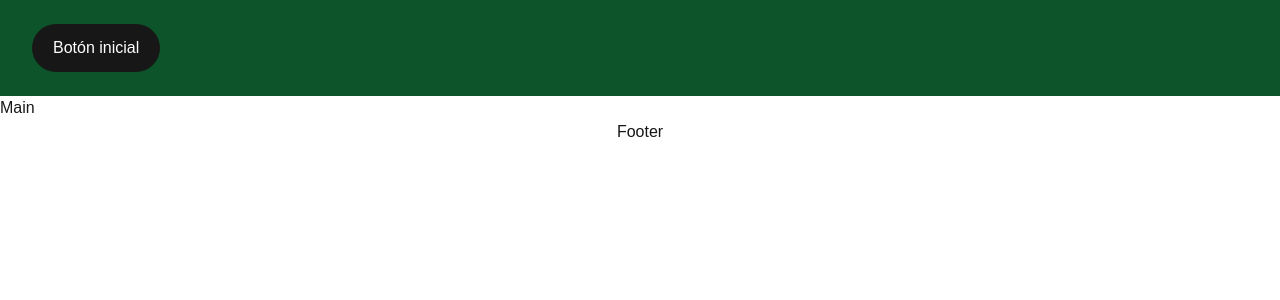
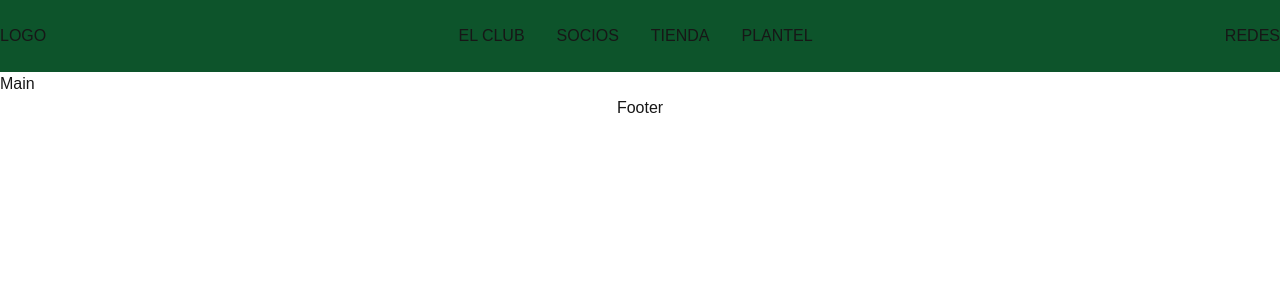
Before and after one commit to CristianTapia/csd-los-apostoles, a Next.js app: page / in a window 1280 px wide. Shown: the top 300 px of the page. Built offline with nearby package versions, Linux system fonts and the light colour scheme.

Commit message:
Adding functionality to header

```diff
--- a/app/page.tsx
+++ b/app/page.tsx
@@ -1,18 +1,31 @@
 export default function Home() {
   return (
     <div>
-      <header className="bg-green-900">
-        <nav aria-label="Global" className="mx-auto flex max-w-7xl items-center justify-between p-6 lg:px-8">
+      <header className="bg-green-900 flex items-center justify-between">
+        <div>LOGO</div>
+        <nav className="mx-auto flex max-w-7xl items-center justify-between p-6 lg:px-8 gap-8">
           <div className="flex gap-4 items-center flex-col sm:flex-row">
-            <a
-              className="rounded-full border border-solid border-transparent transition-colors flex items-center justify-center bg-foreground text-background gap-2 hover:bg-[#383838] dark:hover:bg-[#ccc] font-medium text-sm sm:text-base h-10 sm:h-12 px-4 sm:px-5 sm:w-auto"
-              target="_blank"
-              rel="noopener noreferrer"
-            >
-              Botón inicial
+            <a className="cursor-pointer flex hover:text-[#000000]" target="_blank" rel="noopener noreferrer">
+              EL CLUB
+            </a>
+          </div>
+          <div className="flex gap-4 items-center flex-col sm:flex-row">
+            <a className="cursor-pointer flex hover:text-[#000000]" target="_blank" rel="noopener noreferrer">
+              SOCIOS
+            </a>
+          </div>
+          <div className="flex gap-4 items-center flex-col sm:flex-row">
+            <a className="cursor-pointer flex hover:text-[#000000]" target="_blank" rel="noopener noreferrer">
+              TIENDA
+            </a>
+          </div>
+          <div className="flex gap-4 items-center flex-col sm:flex-row">
+            <a className="cursor-pointer flex hover:text-[#000000]" target="_blank" rel="noopener noreferrer">
+              PLANTEL
             </a>
           </div>
         </nav>
+        <div>REDES</div>
       </header>
 
       <main className="flex flex-col gap-[32px] row-start-2 items-center sm:items-start">Main</main>
```
